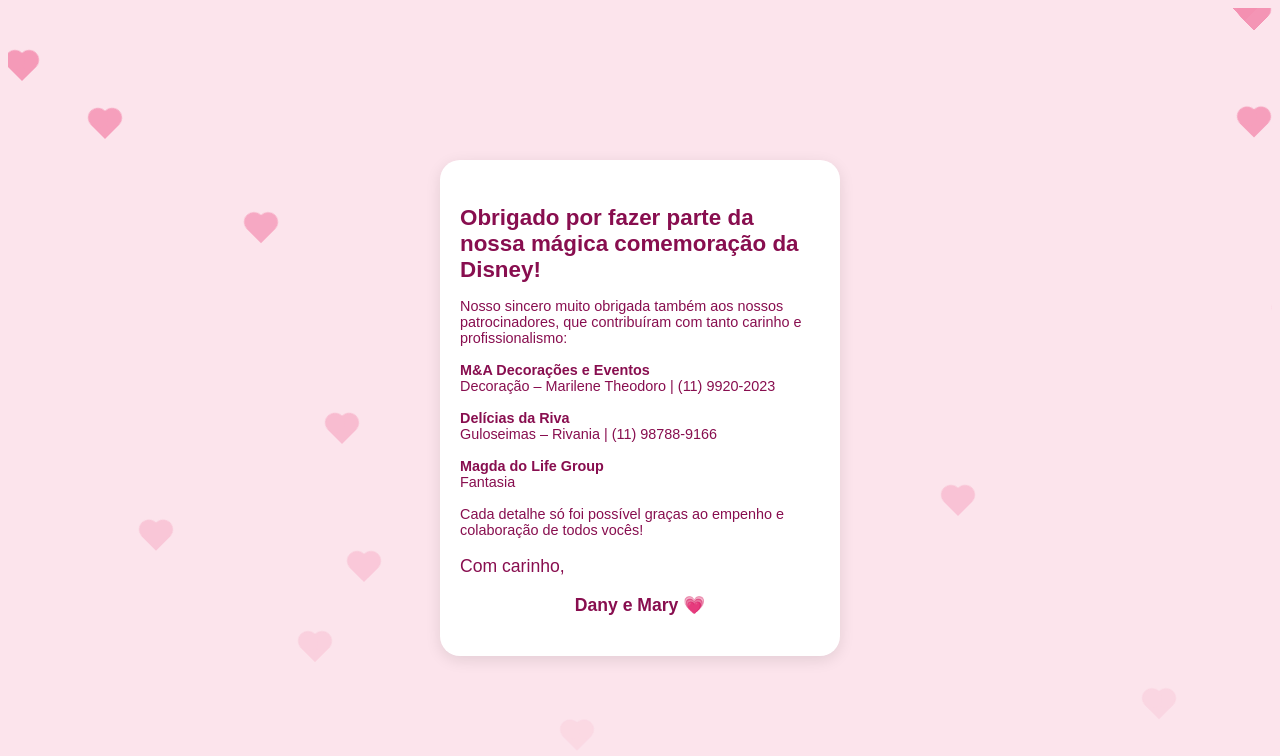
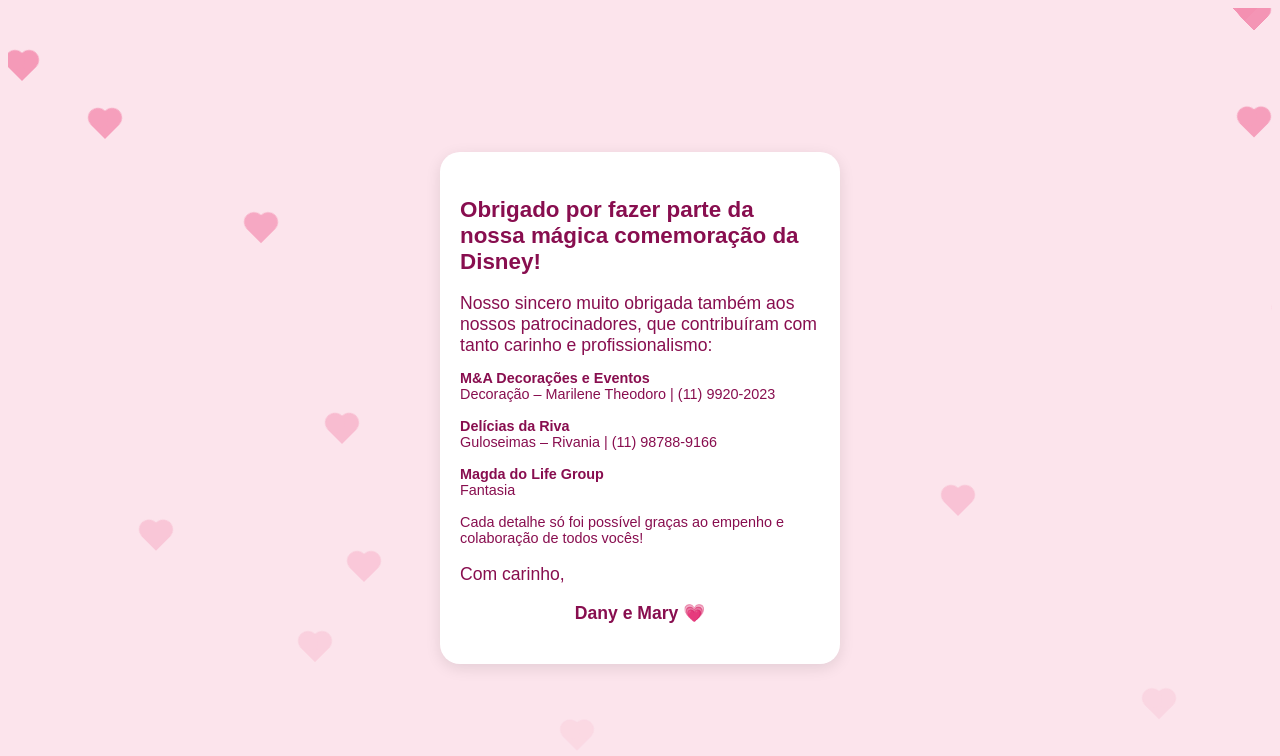
Before and after one commit to nykzxx/party, a plain HTML site: page index.html in a window 1280 px wide. Drawn offline with Linux system fonts and the light colour scheme.

Commit message:
Atualizar o index.html

```diff
--- a/index.html
+++ b/index.html
@@ -110,6 +110,7 @@ p {
 <body>
   <div class="container">
     <h1>Obrigado por fazer parte da nossa <strong>mágica</strong> comemoração da Disney!</h1>
+    <p class="msg">Nosso sincero muito obrigada também aos nossos patrocinadores, que contribuíram com tanto carinho e profissionalismo:</p>
     <p id="message-1" class="msg1"></p>
     <p id="message-2" class="msg"></p>
     <p class="msg">Com carinho,</p>
@@ -128,7 +129,6 @@ p {
     const heartColor = isMickey ? '#a3c8f2' : '#f48fb1';
 
     const mensagemPatrocinadores = `
-      Nosso sincero muito obrigada também aos nossos patrocinadores, que contribuíram com tanto carinho e profissionalismo:<br><br>
       <strong>M&A Decorações e Eventos</strong><br>
       Decoração – Marilene Theodoro | (11) 9920-2023<br><br>
       <strong>Delícias da Riva</strong><br>
```
